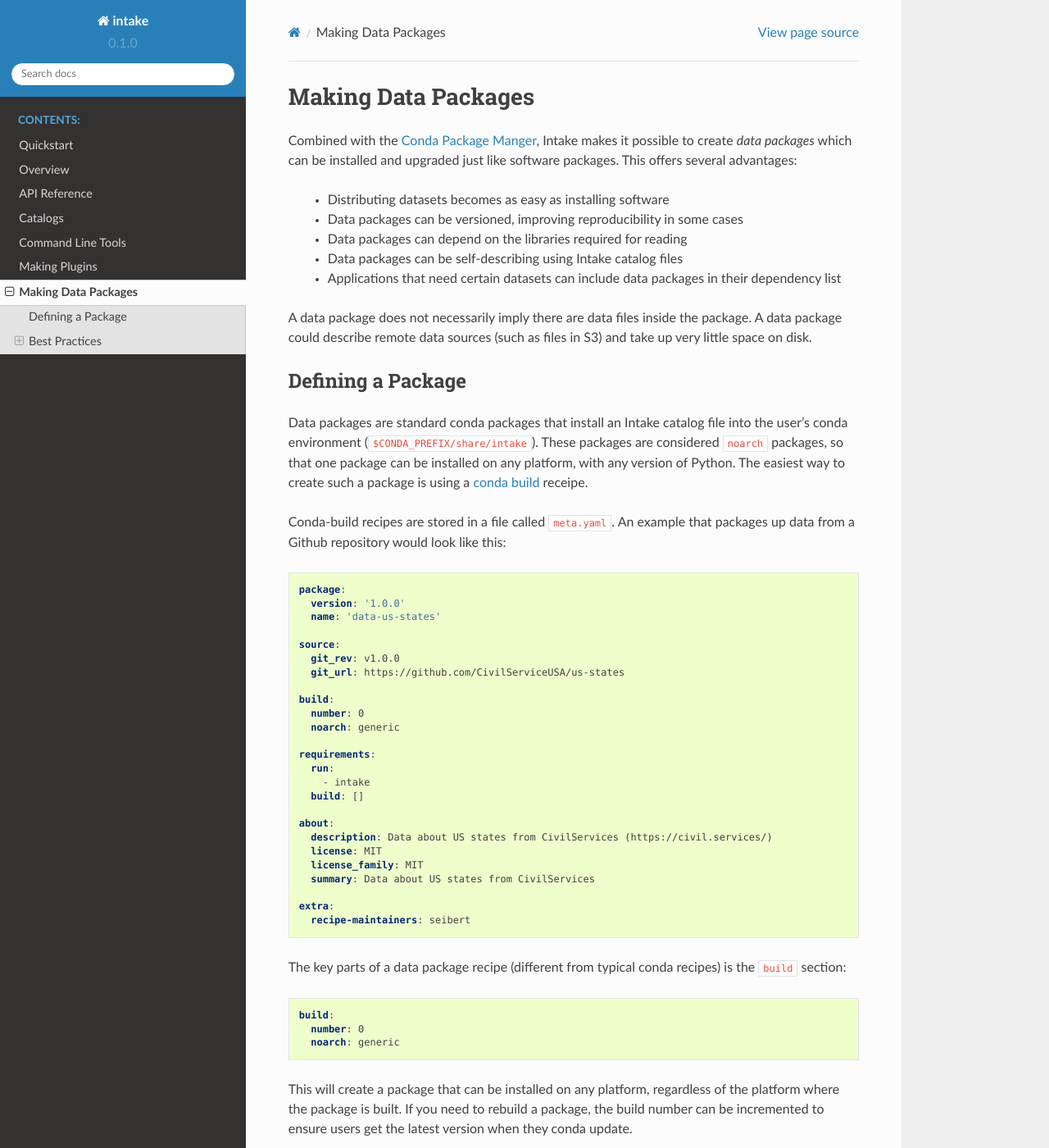
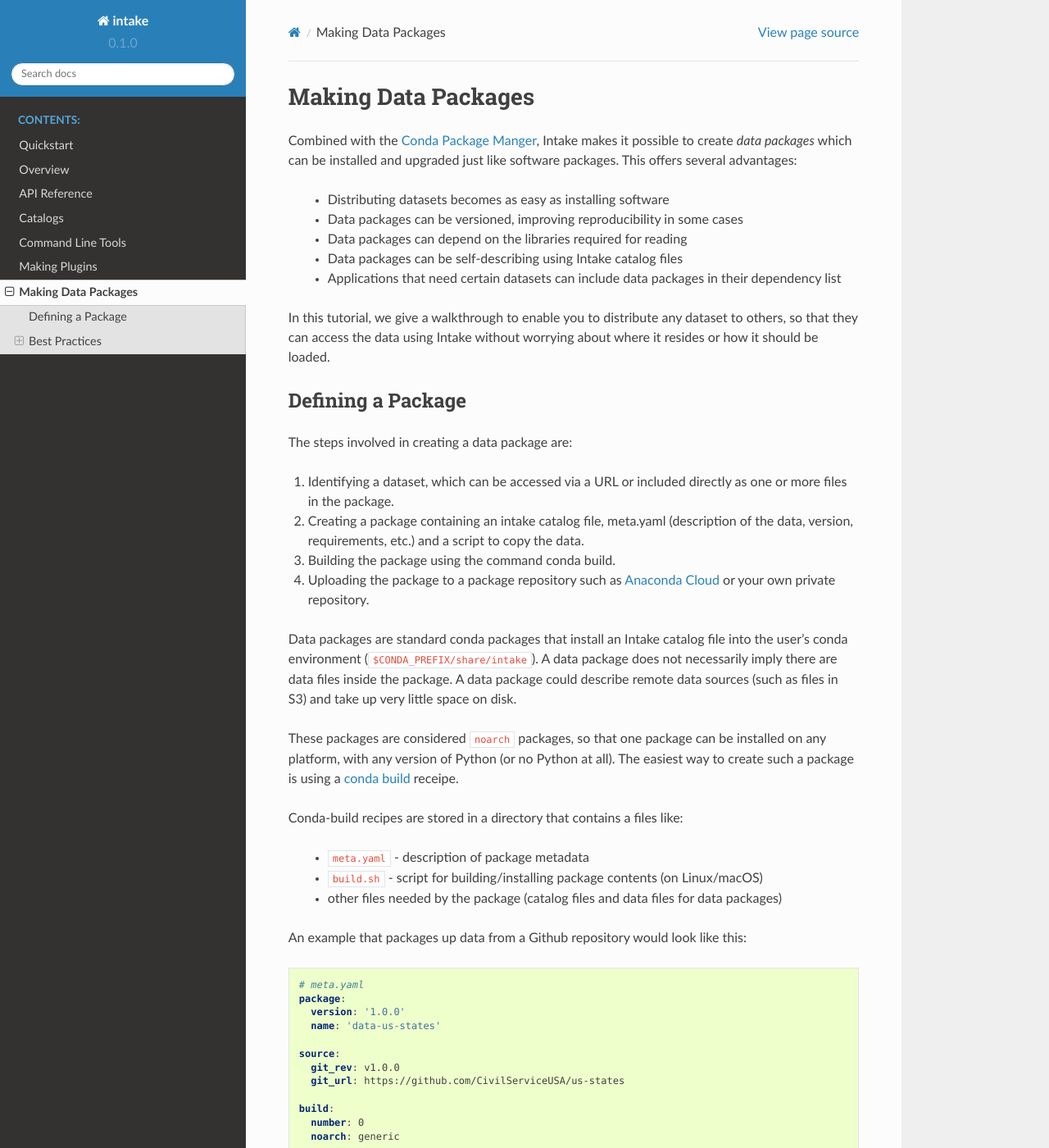
Before and after one commit to intake/intake, a Sphinx documentation site: the page built from docs/source/data-packages.rst, in a window 1280 px wide and 1400 px high. Shown: the whole window at 82% size. Built offline with Sphinx 7.4.7 and the Read the Docs theme 2.0.0, drawn with Linux system fonts in a browser that asks for light colours; some of the changed text lies outside the part shown.

Commit message:
Incorporate review suggestions

```diff
--- a/docs/source/data-packages.rst
+++ b/docs/source/data-packages.rst
@@ -9,17 +9,33 @@
   * Data packages can be self-describing using Intake catalog files
   * Applications that need certain datasets can include data packages in their dependency list
 
-A data package does not necessarily imply there are data files inside the package.  A data package could describe remote data sources (such as files in S3) and take up very little space on disk.
+In this tutorial, we give a walkthrough to enable you to distribute any dataset to others, so that they can access the data using Intake without worrying about where it resides or how it should be loaded.
 
 Defining a Package
 ''''''''''''''''''
 
-Data packages are standard conda packages that install an Intake catalog file into the user's conda environment (``$CONDA_PREFIX/share/intake``).  These packages are considered ``noarch`` packages, so that one package can be installed on any platform, with any version of Python.  The easiest way to create such a package is using a `conda build <https://conda.io/docs/commands/build/conda-build.html>`_ receipe.
+The steps involved in creating a data package are:
 
-Conda-build recipes are stored in a file called ``meta.yaml``.  An example that packages up data from a Github repository would look like this:
+1. Identifying a dataset, which can be accessed via a URL or included directly as one or more files in the package.
+2. Creating a package containing an intake catalog file, meta.yaml (description of the data, version, requirements, etc.) and a script to copy the data.
+3. Building the package using the command conda build.
+4. Uploading the package to a package repository such as `Anaconda Cloud <https://anaconda.org>`_ or your own private repository.
+
+Data packages are standard conda packages that install an Intake catalog file into the user's conda environment (``$CONDA_PREFIX/share/intake``).  A data package does not necessarily imply there are data files inside the package.  A data package could describe remote data sources (such as files in S3) and take up very little space on disk.
+
+These packages are considered ``noarch`` packages, so that one package can be installed on any platform, with any version of Python (or no Python at all).  The easiest way to create such a package is using a `conda build <https://conda.io/docs/commands/build/conda-build.html>`_ receipe.
+
+Conda-build recipes are stored in a directory that contains a files like:
+
+  * ``meta.yaml`` - description of package metadata
+  * ``build.sh`` - script for building/installing package contents (on Linux/macOS)
+  * other files needed by the package (catalog files and data files for data packages)
+
+An example that packages up data from a Github repository would look like this:
 
 .. code-block:: yaml
 
+    # meta.yaml
     package:
       version: '1.0.0'
       name: 'data-us-states'
@@ -42,9 +58,6 @@
       license: MIT
       license_family: MIT
       summary: Data about US states from CivilServices
-
-    extra:
-      recipe-maintainers: seibert
 
 The key parts of a data package recipe (different from typical conda recipes) is the ``build`` section:
 
@@ -83,6 +96,33 @@
 
 The ``{{ CATALOG_DIR }}`` Jinja2 variable is used to construct a path relative to where the catalog file was installed.
 
+To build the package, you must have conda-build installed:
+
+.. code-block:: bash
+
+    conda install conda-build
+
+Building the package requires no special arguments:
+
+.. code-block:: bash
+
+    conda build my_recipe_dir
+
+Conda-build will display the path of the built package, which you will need to upload it.
+
+If you want your data package to be publicly available on `Anaconda Cloud <https://anaconda.org>`_, you can install the anaconda-client utility:
+
+.. code-block:: bash
+
+    conda install anaconda-client
+
+Then you can register your Anaconda Cloud credentials and upload the package:
+
+.. code-block:: bash
+
+    anaconda login
+    anaconda upload /Users/intake_user/anaconda/conda-bld/noarch/data-us-states-1.0.0-0.tar.bz2
+
 Best Practices
 ''''''''''''''
 
```
Also changed, not shown: other parts of docs/source/data-packages.rst (+1 -1 lines).
